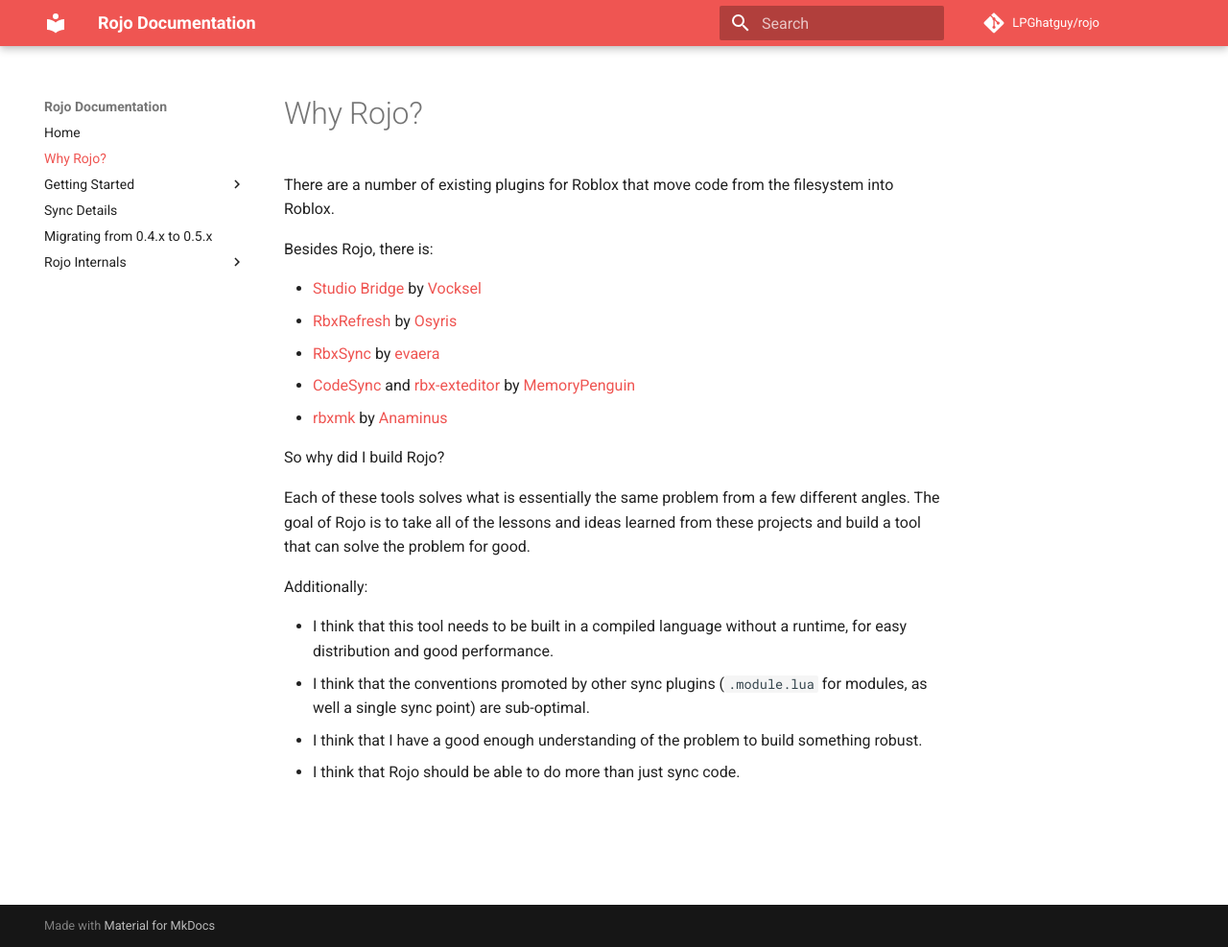
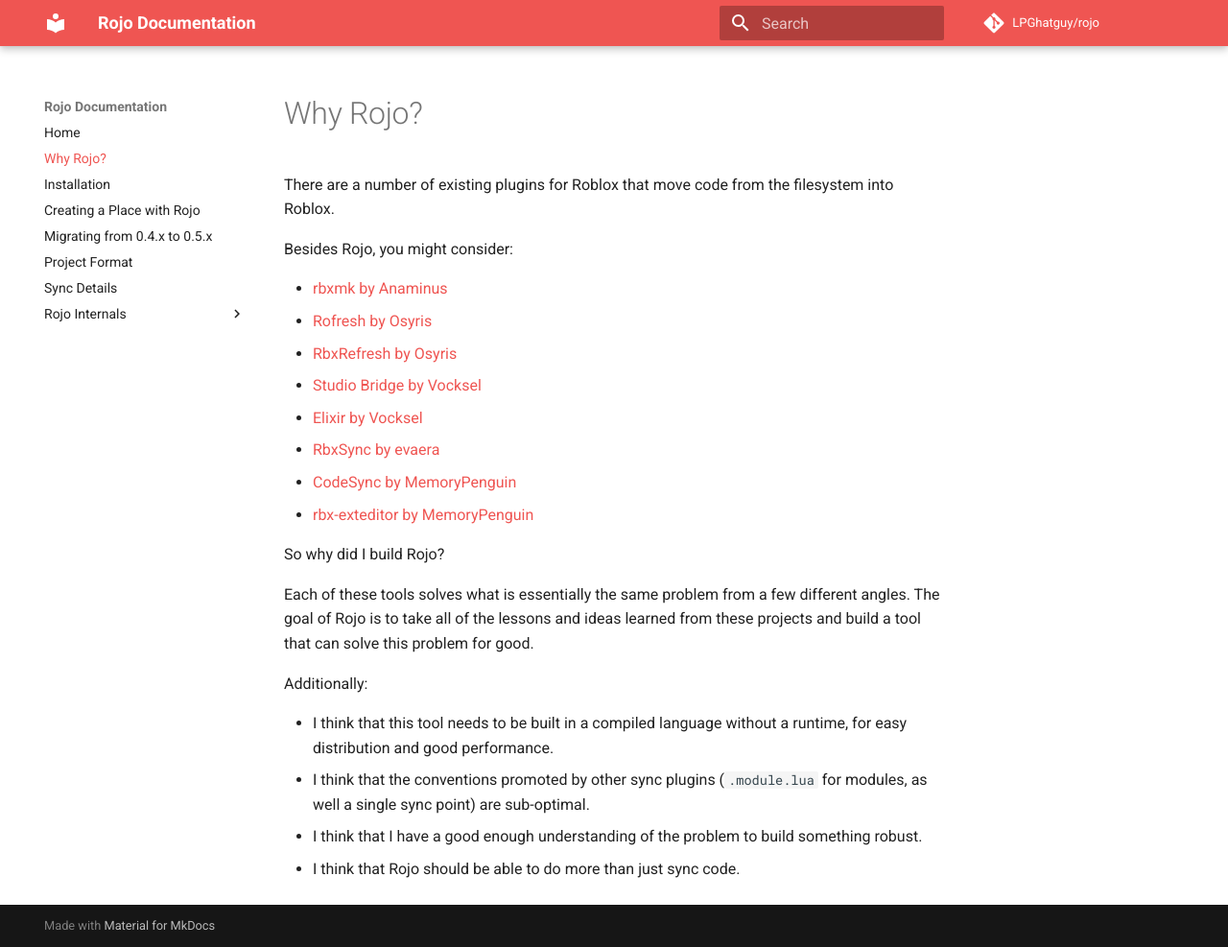
Before and after one commit to rojo-rbx/rojo, an MkDocs documentation site: the page built from docs/why-rojo.md, in a window 1280 px wide and 987 px high. Shown: the whole window at 96% size. Built offline with MkDocs 1.6.1 and Material for MkDocs 9.7.7, drawn with Linux system fonts in a browser that asks for light colours; comment, search, counter and statistics services are not loaded.

Commit message:
Flatten out docs

```diff
--- a/docs/why-rojo.md
+++ b/docs/why-rojo.md
@@ -1,16 +1,19 @@
 There are a number of existing plugins for Roblox that move code from the filesystem into Roblox.
 
-Besides Rojo, there is:
+Besides Rojo, you might consider:
 
-* [Studio Bridge](https://github.com/vocksel/studio-bridge) by [Vocksel](https://github.com/vocksel)
-* [RbxRefresh](https://github.com/osyrisrblx/RbxRefresh) by [Osyris](https://github.com/osyrisrblx)
-* [RbxSync](https://github.com/evaera/RbxSync) by [evaera](https://github.com/evaera)
-* [CodeSync](https://github.com/MemoryPenguin/CodeSync) and [rbx-exteditor](https://github.com/MemoryPenguin/rbx-exteditor) by [MemoryPenguin](https://github.com/MemoryPenguin)
-* [rbxmk](https://github.com/anaminus/rbxmk) by [Anaminus](https://github.com/anaminus)
+* [rbxmk by Anaminus](https://github.com/anaminus/rbxmk)
+* [Rofresh by Osyris](https://github.com/osyrisrblx/rofresh)
+* [RbxRefresh by Osyris](https://github.com/osyrisrblx/RbxRefresh)
+* [Studio Bridge by Vocksel](https://github.com/vocksel/studio-bridge)
+* [Elixir by Vocksel](https://github.com/vocksel/elixir)
+* [RbxSync by evaera](https://github.com/evaera/RbxSync)
+* [CodeSync by MemoryPenguin](https://github.com/MemoryPenguin/CodeSync)
+* [rbx-exteditor by MemoryPenguin](https://github.com/MemoryPenguin/rbx-exteditor)
 
 So why did I build Rojo?
 
-Each of these tools solves what is essentially the same problem from a few different angles. The goal of Rojo is to take all of the lessons and ideas learned from these projects and build a tool that can solve the problem for good.
+Each of these tools solves what is essentially the same problem from a few different angles. The goal of Rojo is to take all of the lessons and ideas learned from these projects and build a tool that can solve this problem for good.
 
 Additionally:
 
--- a/mkdocs.yml
+++ b/mkdocs.yml
@@ -11,11 +11,11 @@
 nav:
   - Home: index.md
   - Why Rojo?: why-rojo.md
-  - Getting Started:
-    - Installation: getting-started/installation.md
-    - Creating a Place with Rojo: getting-started/creating-a-place.md
+  - Installation: installation.md
+  - Creating a Place with Rojo: creating-a-place.md
+  - Migrating from 0.4.x to 0.5.x: migrating-to-epiphany.md
+  - Project Format: project-format.md
   - Sync Details: sync-details.md
-  - Migrating from 0.4.x to 0.5.x: migrating-to-epiphany.md
   - Rojo Internals:
     - Internals Overview: internals/overview.md
 
```
Also changed, not shown: docs/index.md (+1 -1 lines), docs/project-format.md (added, +1 -0 lines), docs/creating-a-place.md (renamed from docs/getting-started/creating-a-place.md), docs/installation.md (renamed from docs/getting-started/installation.md).
